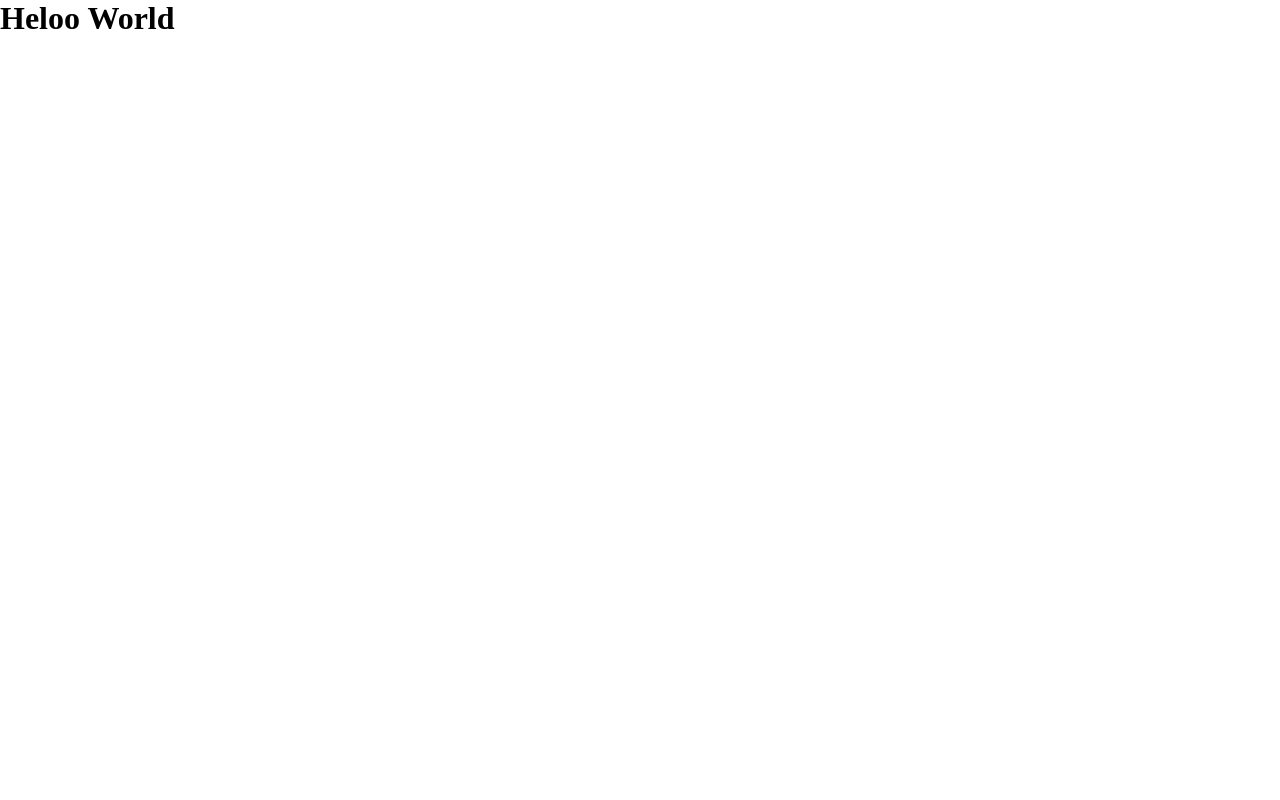
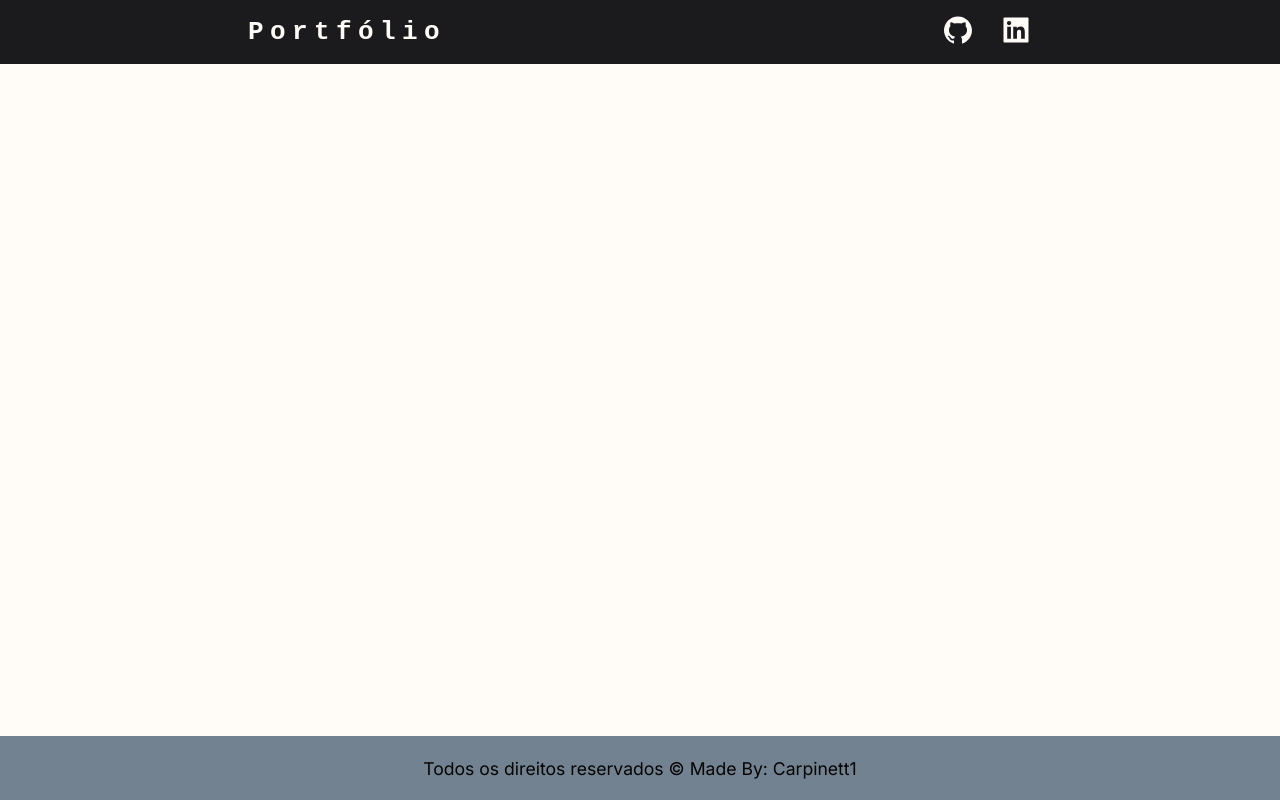
Before and after one commit to Carpinett1/Portfolio, a React (Vite) app: page / in a window 1280 px wide. Built offline with nearby package versions, Linux system fonts and the light colour scheme.

Commit message:
feat: :sparkles: Header and Footer
Header with two link buttons to github and linkedin, a title. Footer has a copyright span.

```diff
--- a/src/App.css
+++ b/src/App.css
@@ -3,3 +3,7 @@
   padding: 0;
   box-sizing: border-box;
 }
+
+body {
+  background-color: #FFFCF7;
+}
--- a/src/App.tsx
+++ b/src/App.tsx
@@ -1,8 +1,13 @@
 import './App.css';
+import Footer from './components/Footer/footer';
+import Header from './components/Header/header';
 
 function App() {
   return (
-    <h1>Heloo World</h1>
+    <>
+      <Header />
+      <Footer />
+    </>
   );
 }
 
--- /dev/null
+++ b/src/components/Footer/footer.module.css
@@ -0,0 +1,19 @@
+@import url('https://fonts.googleapis.com/css2?family=Inter:wght@100;200;400&display=swap');
+
+.footer {
+  display: flex;
+  align-items: center;
+  justify-content: center;
+  position: absolute;
+  bottom: 0;
+  width: 100vw;
+  background-color: #738290;
+  height: 4rem;
+}
+
+.footer span {
+  color: #040404;
+  font-family: 'Inter', sans-serif;
+  font-size: 1.1rem;
+  font-weight: 500;
+}
--- /dev/null
+++ b/src/components/Footer/footer.tsx
@@ -0,0 +1,11 @@
+import styles from './footer.module.css';
+
+function Footer() {
+  return (
+    <footer className={ styles.footer }>
+      <span>Todos os direitos reservados © Made By: Carpinett1</span>
+    </footer>
+  );
+}
+
+export default Footer;
--- /dev/null
+++ b/src/components/Header/header.module.css
@@ -0,0 +1,26 @@
+.Header {
+  display: flex;
+  align-items: center;
+  justify-content: space-around;
+  width: 100vw;
+  height: 4rem;
+  background-color: #1B1B1E ;
+}
+
+.Header nav {
+  display: flex;
+  gap: 1.6rem;
+}
+
+.Header h1 {
+  color: #FFFCF7;
+  font-family: monospace;
+  letter-spacing: .4rem;
+}
+
+@media screen and (max-width: 400px ) {
+  .Header h1 {
+    font-size: 1.3rem;
+    letter-spacing: .4rem;
+  }
+}
--- /dev/null
+++ b/src/components/Header/header.tsx
@@ -0,0 +1,28 @@
+import { AiFillGithub, AiFillLinkedin } from 'react-icons/ai';
+import styles from './header.module.css';
+
+function Header() {
+  return (
+    <header className={ styles.Header }>
+      <div><h1>Portfólio</h1></div>
+      <nav>
+        <a
+          href="https://github.com/Carpinett1"
+          target="_blank"
+          rel="noreferrer"
+        >
+          <AiFillGithub size="2rem" color="#FFFCF7" />
+        </a>
+        <a
+          href="https://www.linkedin.com/in/thiagocarpinetti/"
+          target="_blank"
+          rel="noreferrer"
+        >
+          <AiFillLinkedin size="2rem" color="#FFFCF7" />
+        </a>
+      </nav>
+    </header>
+  );
+}
+
+export default Header;
```
Also changed, not shown: package.json (+4 -8 lines), 1 other file (tests, documents, lock files or other folders).
